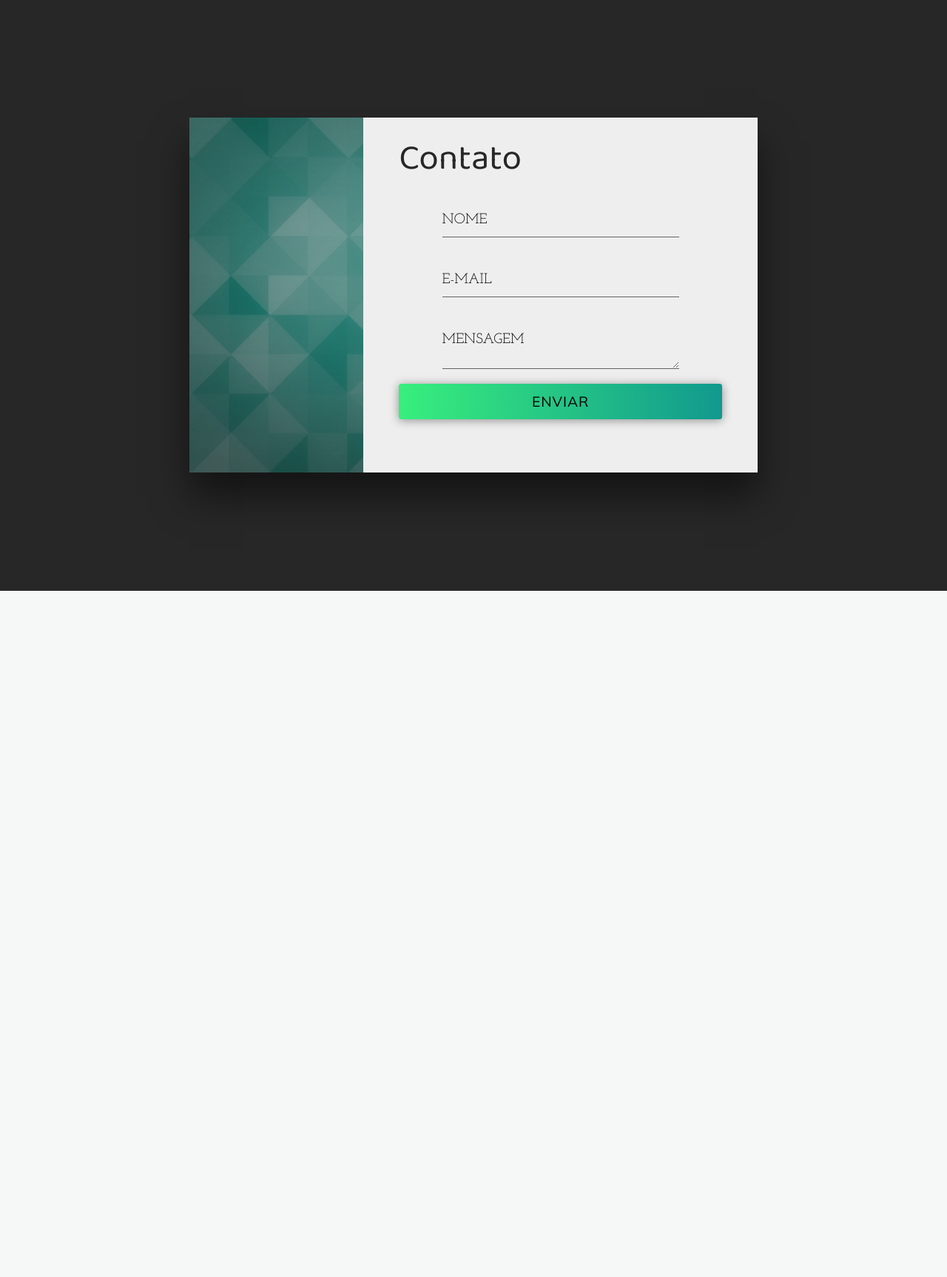
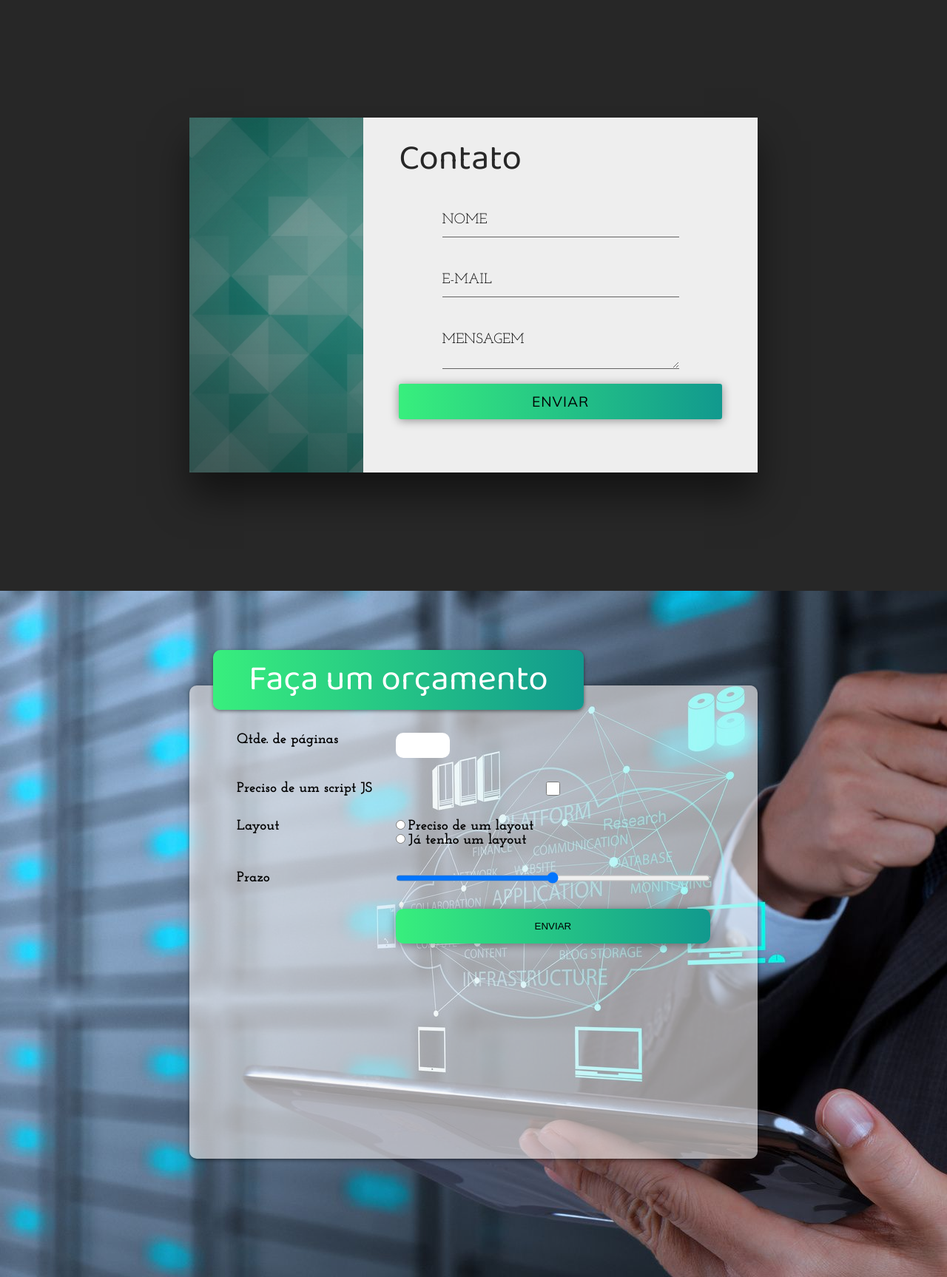
Before and after one commit to douglasbrtt/portifolio, a PHP site: page / in a window 1280 px wide. Shown: the part 1651-3378 px from the top of the page at 74% size. Before the commit the page ends 2450 px from the top, so only its background shows below. Run offline with PHP 8.4, Linux system fonts and the light colour scheme.

Commit message:
:package: form orçamento

```diff
--- a/index.html
+++ b/index.html
@@ -140,11 +140,35 @@
                     </contato>
                 </div>
             </section>
+
+            <section class="sessao-orcamento">
+                <div class="orcamento-wrapper">
+                    <h1>Faça um orçamento</h1>
+                    <form>
+                        <label for="qtde">Qtde. de páginas</label>
+                        <input type="number" min="1" name="qtde" id="qtde">
+
+                        <label for="js">Preciso de um script JS</label>
+                        <input type="checkbox" name="js" id="js">
+
+                        <label> Layout </label>
+                        <div class="group-layout">
+                            <div>
+                                <input type="radio" name="layout" id="layout-sim">
+                                <label for="layout-sim">Preciso de um layout</label>
+                            </div>
+                            <div>
+                                <input type="radio" name="layout" id="layout-nao">
+                                <label for="layout-nao">Já tenho um layout</label>
+                            </div>
+                        </div>
+                        <label for="prazo">Prazo</label>
+                        <input type="range" name="prazo" id="prazo">
+                        <button class="btn-orcamento" type="submit">Enviar</button>
+                    </form>
+                </div>
+            </section>
         </div>
-
-
-
-
     </body>
 
     <script src="script.js"></script>
--- a/style.css
+++ b/style.css
@@ -17,16 +17,17 @@
 
 
 .hamburguer{
-    background-color: 00 width: 2rem;
+    background-color: 00;
+    width: 2rem;
     height: 2rem;
     position: fixed;
     z-index: 100;
     right: 2rem;
     top: 2rem;
-    display: flex;
-    flex-direction: column;
-    justify-content: space-evenly;
-    cursor: pointer;
+    display:flex;
+    flex-direction:column;
+    justify-content:space-evenly;
+    cursor:pointer;
 }
 
 .show-menu .hamburguer{
@@ -415,3 +416,75 @@ section{
     background: -webkit-linear-gradient(to right, #38ef7d, #11998e);  /* Chrome 10-25, Safari 5.1-6 */
     background: linear-gradient(to right, #38ef7d, #11998e); /* W3C, IE 10+/ Edge, Firefox 16+, Chrome 26+, Opera 12+, Safari 7+ */
 }
+
+.sessao-orcamento{
+    width: 100%;
+    height: 100vh;
+    background: url("./imagens/orcamento.jpg");
+    object-fit: cover;
+    display: flex;
+    justify-content: center;
+    padding-top: 8rem;
+}
+
+.orcamento-wrapper{
+    width: 60%;
+    height: 80%;
+    background: #f8f5f599;
+    border-radius: 10px;
+    box-shadow: 0 0.1rem 0.3rem rgba(0, 0, 0, 0.5);
+    position: relative;
+}
+
+.sessao-orcamento h1{
+    position: absolute;
+    top: -3rem;
+    left: 2rem;
+    background: #11998e;  /* fallback for old browsers */
+    background: -webkit-linear-gradient(to right, #38ef7d, #11998e);  /* Chrome 10-25, Safari 5.1-6 */
+    background: linear-gradient(to right, #38ef7d, #11998e); /* W3C, IE 10+/ Edge, Firefox 16+, Chrome 26+, Opera 12+, Safari 7+ */
+    padding: 0 3rem;
+    color: white;
+    font-family: var(--font-primary);
+    font-size: 3rem;
+    font-weight: lighter;
+    box-shadow: 0 0.1rem 0.3rem rgba(0, 0, 0, 0.5);
+    border-radius: 10px;
+}
+
+.sessao-orcamento form{
+    margin: 4rem;
+    display: grid;
+    grid-template-columns: auto 1fr;
+    column-gap: 2rem;
+    row-gap: 2rem;
+}
+
+.sessao-orcamento label{
+    font-family: var(--font-secundary);
+    font-size: 1.2rem;
+    font-weight: bold;
+}
+
+.sessao-orcamento input[type="number"] {
+    font-family: var(--font-secundary);
+    width: 4rem;
+    font-size: 1.5rem;
+    outline: none;
+    border-radius: 10px;
+    border: none;
+    padding: 0.3rem;
+}
+
+.btn-orcamento{
+    text-transform: uppercase;
+    padding: 1rem;
+    cursor: pointer;
+    border-radius: 10px;
+    background: #11998e;  /* fallback for old browsers */
+    background: -webkit-linear-gradient(to right, #38ef7d, #11998e);  /* Chrome 10-25, Safari 5.1-6 */
+    background: linear-gradient(to right, #38ef7d, #11998e); /* W3C, IE 10+/ Edge, Firefox 16+, Chrome 26+, Opera 12+, Safari 7+ */
+    border: none;
+    box-shadow: 0 .1rem .8rem rgba(0, 0, 0, .4);
+    grid-column: 2;
+}
```
Also changed, not shown: imagens/orcamento.jpg (added).
